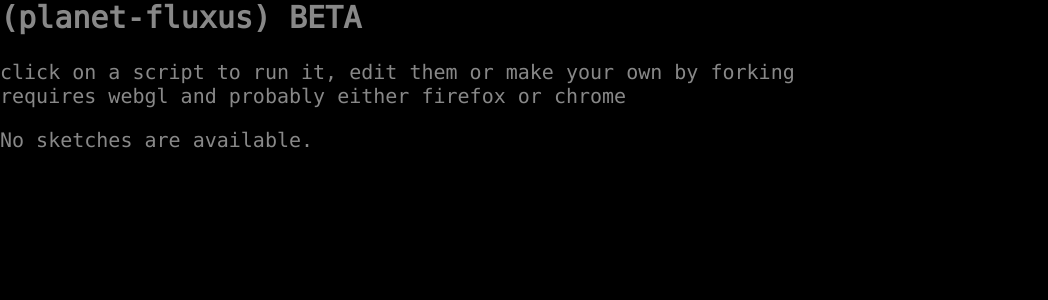
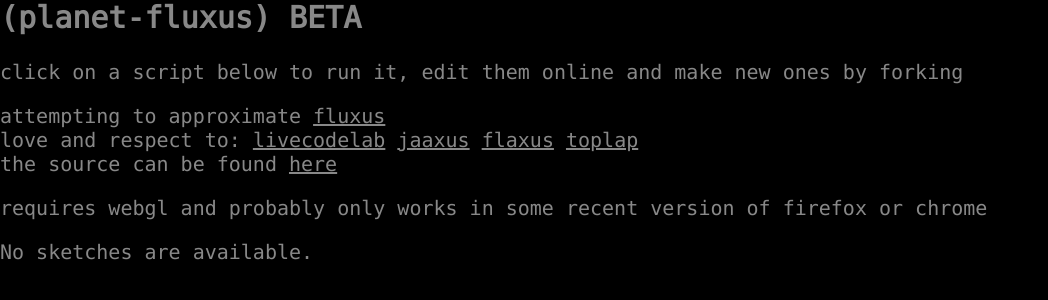
Before and after one commit to nebogeo/planet-fluxus, a Django app: template livecode/templates/livecode/index.html in a window 1280 px wide. Shown: the top 300 px of the page, without its empty margins (0-1048 px from the left). Run offline with Django 3.2, Linux system fonts and the light colour scheme; the template is opened without the code that fills it, so the values that code supplies are empty.

Commit message:
links added

```diff
--- a/livecode/templates/livecode/index.html
+++ b/livecode/templates/livecode/index.html
@@ -3,8 +3,16 @@
 {% block content %}
 <h2>(planet-fluxus) BETA</h2>
 
-<p>click on a script to run it, edit them or make your own by forking<br/>
-requires webgl and probably either firefox or chrome</a>
+<p>click on a script below to run it, edit them online and make new ones by forking</p>
+<p>attempting to approximate <a href="http://www.pawfal.org/fluxus">fluxus</a><br/>
+love and respect to:
+<a href="http://www.sketchpatch.net/labs/livecodelabIntro.html">livecodelab</a>
+<a href="https://github.com/jonbro/jsaxus">jaaxus</a>
+<a href="http://www.i2off.org/flaxus/screen.html">flaxus</a>
+<a href="http://www.toplap.org">toplap</a><br/>
+the source can be found <a href="https://github.com/nebogeo/planet-fluxus">here</a></p>
+
+<p>requires webgl and probably only works in some recent version of firefox or chrome</p>
 
 {% if sketches %}
     {% for sketch in sketches %}
```
